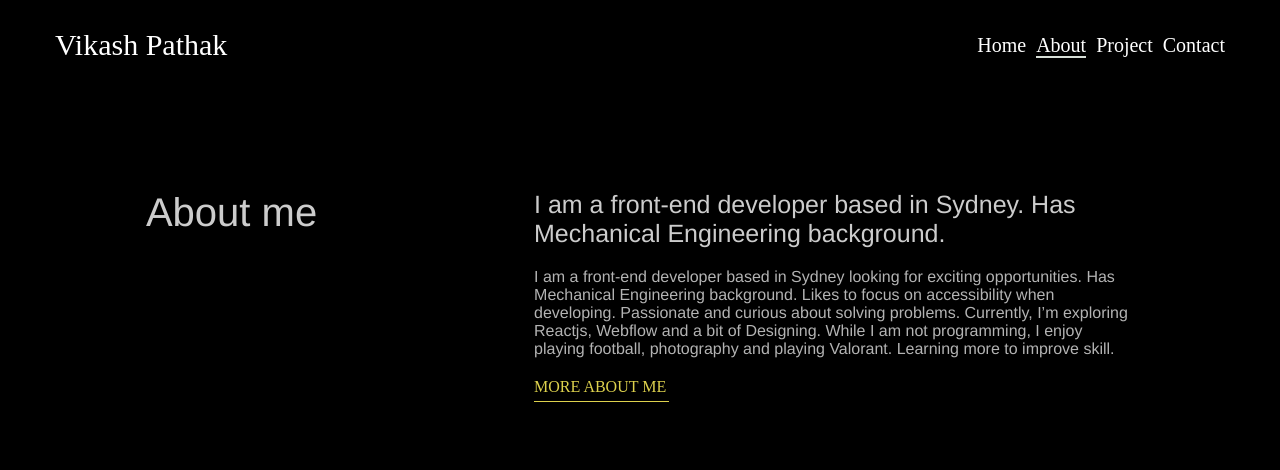
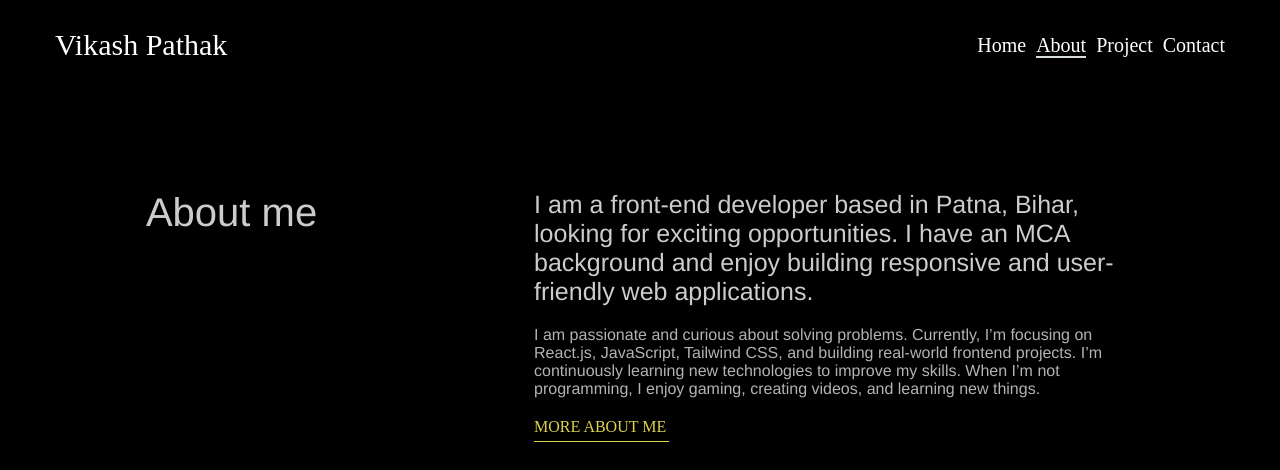
Before and after one commit to vikashpathak01/Portfolio-Web, a React (Vite) app: page /about in a window 1280 px wide. Shown: the top 470 px of the page. Built offline with nearby package versions, Linux system fonts and the light colour scheme.

Commit message:
Updated project

```diff
--- a/src/pages/About.jsx
+++ b/src/pages/About.jsx
@@ -1,13 +1,25 @@
-import "./About.css"
+import "./About.css";
 const About = () => {
   return (
     <div className="About-Main-Container">
       <div className="About-Container">
         <div className="About-Me">About me</div>
         <div className="About-Info">
-          <p className="About-Info-Header">I am a front-end developer based in Sydney. Has Mechanical Engineering background. </p>
-          <p className="About-Info-Para">I am a front-end developer based in Sydney looking for exciting opportunities. Has Mechanical Engineering background. Likes to focus on accessibility when developing. Passionate and curious about solving problems. Currently, I’m exploring Reactjs, Webflow and a bit of Designing. While I am not programming, I enjoy playing football, photography and playing Valorant. Learning more to improve skill.</p>
-          <a href="#" className="About-More">MORE ABOUT ME</a>
+          <p className="About-Info-Header">
+            I am a front-end developer based in Patna, Bihar, looking for
+            exciting opportunities. I have an MCA background and enjoy building
+            responsive and user-friendly web applications.{" "}
+          </p>
+          <p className="About-Info-Para">
+            I am passionate and curious about solving problems. Currently, I’m
+            focusing on React.js, JavaScript, Tailwind CSS, and building
+            real-world frontend projects. I’m continuously learning new
+            technologies to improve my skills. When I’m not programming, I enjoy
+            gaming, creating videos, and learning new things.
+          </p>
+          <a href="#" className="About-More">
+            MORE ABOUT ME
+          </a>
         </div>
       </div>
     </div>
--- a/src/pages/Contact.jsx
+++ b/src/pages/Contact.jsx
@@ -3,7 +3,7 @@ import { FaLinkedinIn } from "react-icons/fa";
 import { IoLogoGithub } from "react-icons/io";
 import { FaXTwitter } from "react-icons/fa6";
 import { FaInstagram } from "react-icons/fa6";
-import resume from "../assets/vikashcv.pdf"
+import resume from "../assets/vikashcv.pdf";
 
 const Contact = () => {
   return (
@@ -13,16 +13,13 @@ const Contact = () => {
           <h1>Let’s connect</h1>
           <div>
             <span className="Contact-Mail">Say hello at</span>{" "}
-            <a href="mailto:vikashpathak100v@gmail.com" className="Mail">
+            <a href="#" className="Mail">
               vikashpathak100v@gmail.com
             </a>
           </div>
           <div>
             <span className="Contact-Resume"> For more info, here’s my </span>
-            <a
-              href={resume} download
-              className="resume"
-            >
+            <a href={resume} download className="resume">
               resume
             </a>
           </div>
@@ -30,7 +27,11 @@ const Contact = () => {
             <a href="">
               <FaLinkedinIn />
             </a>
-            <a href="">
+            <a
+              href="https://github.com/vikashpathak01"
+              target="_blank"
+              rel="noopener noreferrer"
+            >
               <IoLogoGithub />
             </a>
             <a href="">
--- a/src/pages/Projects.jsx
+++ b/src/pages/Projects.jsx
@@ -1,5 +1,6 @@
 import "./Projects.css";
 import project1 from "../assets/image 10.png";
+import port from "../assets/portfolio.png";
 import ecom from "../assets/ecom.png";
 import { FaGithub } from "react-icons/fa6";
 import { ArrowUpRight } from "lucide-react";
@@ -67,7 +68,7 @@ const Projects = () => {
         {/* project2 */}
         <div className="Project-Card">
           <div className="Project-Information-Img">
-            <img src={project1} alt="" />
+            <img src={port} alt="" />
           </div>
           <div className="Project-Details ">
             <p className="Project-Title">
```
Also changed, not shown: src/assets/portfolio.png (added).
